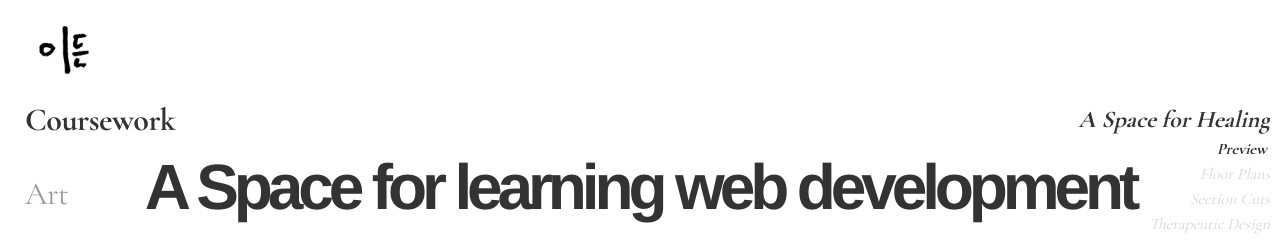
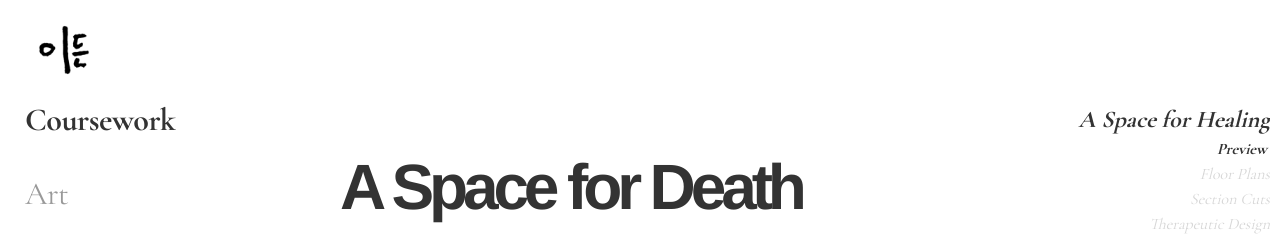
Before and after one commit to lameburger/allina-portfolio-site, a React (Create React App) app: page /portfolio in a window 1280 px wide. Shown: the top 245 px of the page. Built offline with nearby package versions, Linux system fonts and the light colour scheme; a web font is replaced by a local one.

Commit message:
motivation

```diff
--- a/src/pages/Portfolio.js
+++ b/src/pages/Portfolio.js
@@ -699,7 +699,7 @@ function Portfolio() {
                                                     textAlign: 'left',
                                                     whiteSpace: 'nowrap'
                                                 }}>
-                                                        A Space for learning web development
+                                                    A Space for Death
                                                 </h1>
                                                     <div style={{
                                                         marginTop: '20px',
```
